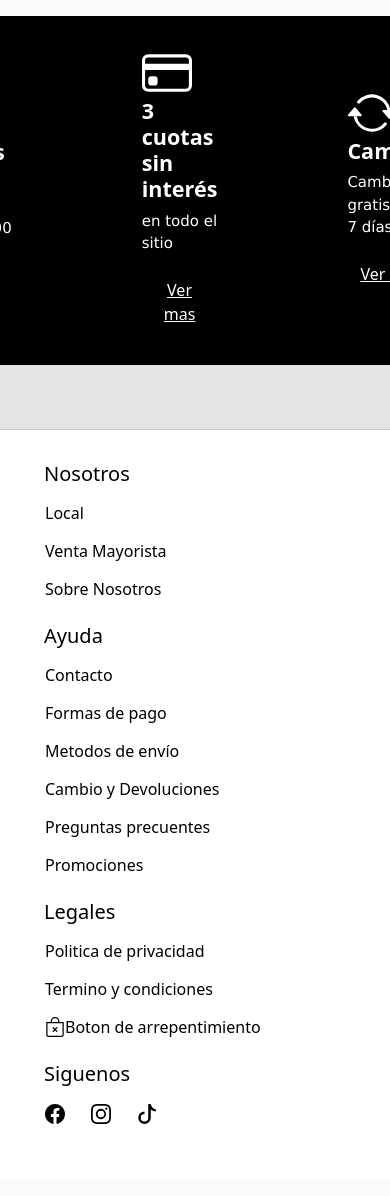
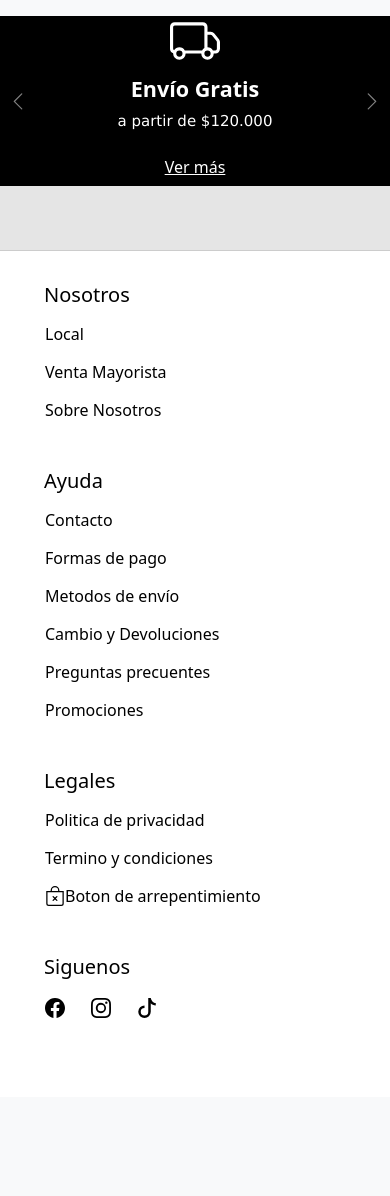
Before and after one commit to DarioMartin3/proyecto_MaidanaPablo_MartinCarlos, a CodeIgniter 4 app: the page made by app/Views/layout.php in a window 390 px wide; the page is wider, and only the part inside the window is pictured. Shown: the part 126-1322 px from the top of that part. After the commit the page ends 1144 px from the top of that part, so only its background shows below. Run offline with PHP 8.4 and a stand-in for CodeIgniter, Linux system fonts and the light colour scheme; the template is opened without the code that fills it, so the values that code supplies are empty; some libraries are stand-ins or nearby versions.

Commit message:
feat(layout): implement footer carousel and responsive design adjustments

```diff
--- a/app/Views/homepage.php
+++ b/app/Views/homepage.php
@@ -11,6 +11,9 @@
         data-bs-ride="carousel"
         data-bs-interval="3000"
       >
+
+
+
         <div class="carousel-indicators">
           <button
             type="button"
--- a/app/Views/layout.php
+++ b/app/Views/layout.php
@@ -117,29 +117,72 @@
     <!--Footer-->
     <footer class="footer mt-auto py-3 bg-body-tertiary">
         <!-- Sección de Arriba-->
-        <div class="footer-top">
+        <div class="footer-top container-fluid">
+            <!-- Carrusel-->
+            <div id="footerCarousel" class="carousel slide " data-bs-ride="carousel">
+                <div class="carousel-inner">
+                    <div class="carousel-item active">
+                        <img src="./assets/img/Iconos_layout/shipping.svg"
+                            alt="Icono Arrepentimiento" width="15" height="15">
+                        <h4>Envío Gratis</h4>
+                        <p>a partir de $120.000</p>
+                        <button type="button" class="btn btn-link">Ver más</button>
+                    </div>
+                    <div class="carousel-item ">
+                        <img src="./assets/img/Iconos_layout/credit-card.svg"
+                            alt="Icono Arrepentimiento" width="15" height="15">
+                        <h4>3 cuotas sin interés</h4>
+                        <p>en todo el sitio</p>
+                        <button type="button" class="btn btn-link">Ver más</button>
+                    </div>
+                    <div class="carousel-item ">
+
+                        <img src="./assets/img/Iconos_layout/returns.svg"
+                            alt="Icono Arrepentimiento" width="15" height="15">
+                        <h4>Cambios?</h4>
+                        <p>Cambio gratis hasta 7 días</p>
+                        <button type="button" class="btn btn-link">Ver más</button>
+                    </div>
+                </div>
+                <!--Botones del carrusel -->
+                <button class="carousel-control-prev" type="button" data-bs-target="#footerCarousel" data-bs-slide="prev">
+                    <span class="carousel-control-prev-icon" aria-hidden="true"></span>
+                    <span class="visually-hidden">Anterior</span>
+                </button>
+                <button class="carousel-control-next" type="button" data-bs-target="#footerCarousel" data-bs-slide="next">
+                    <span class="carousel-control-next-icon" aria-hidden="true"></span>
+                    <span class="visually-hidden">Siguiente</span>
+                </button>
+            </div>
+            <div class="row ">
                 <ul class="list-unstyled d-flex justify-content-start">
                     <li><img src="./assets/img/Iconos_layout/shipping.svg"
                             alt="Icono Arrepentimiento"
                             width="50"
                             height="50">
-                                    <h4>Envío Gratis</h4><p>a partir de $120.000</p>
-                                    <button type="button" class="btn btn-link">Ver mas</button></li>
+                        <h4>Envío Gratis</h4>
+                        <p>a partir de $120.000</p>
+                        <button type="button" class="btn btn-link">Ver mas</button>
+                    </li>
                     <li><img src="./assets/img/Iconos_layout/credit-card.svg"
                             alt="Icono Arrepentimiento"
                             width="50"
                             height="50">
-                                    <h4>3 cuotas sin interés</h4><p>en todo el sitio</p>
-                                    <button type="button" class="btn btn-link">Ver mas</button></li>
+                        <h4>3 cuotas sin interés</h4>
+                        <p>en todo el sitio</p>
+                        <button type="button" class="btn btn-link">Ver mas</button>
+                    </li>
                     <li><img src="./assets/img/Iconos_layout/returns.svg"
                             alt="Icono Arrepentimiento"
                             width="50"
                             height="50">
-                                    <h4>Cambios?</h4><p>Cambio gratis hasta 7 días</p>
-                                    <button type="button" class="btn btn-link">Ver mas</button></li>
+                        <h4>Cambios?</h4>
+                        <p>Cambio gratis hasta 7 días</p>
+                        <button type="button" class="btn btn-link">Ver mas</button>
+                    </li>
                 </ul>
             </div>
-
+        </div>
         <!-- Sección intermedia -->
         <div class="footer-middle">
 
@@ -147,7 +190,7 @@
         <!-- Sección de Abajo -->
         <div class="footer-bottom container-fluid">
             <div class="row ">
-                <div class="col-md-4">
+                <div class="col-12 col-md-4 mb-4">
                     <h5 class="footer-margin-column">Nosotros</h5>
                     <ul class="list-unstyled">
                         <li><button type="button" class="btn btn-link-bottom">Local</button></li>
@@ -155,7 +198,7 @@
                         <li><button type="button" class="btn btn-link-bottom">Sobre Nosotros</button></li>
                     </ul>
                 </div>
-                <div class="col-md-4">
+                <div class="col-12 col-md-4 mb-4">
                     <h5 class="footer-margin-column">Ayuda</h5>
                     <ul class="list-unstyled">
                         <li><button type="button" class="btn btn-link-bottom">Contacto</button></li>
@@ -166,7 +209,7 @@
                         <li><button type="button" class="btn btn-link-bottom">Promociones</button></li>
                     </ul>
                 </div>
-                <div class="col-md-4">
+                <div class="col-12 col-md-4 mb-4">
                     <h5 class="footer-margin-column">Legales</h5>
                     <ul class="list-unstyled ">
                         <li><button type="button" class="btn btn-link-bottom">Politica de privacidad</button></li>
@@ -178,7 +221,7 @@
                                     height="20">Boton de arrepentimiento</button></li>
                     </ul>
                 </div>
-                <div class="col-md-4">
+                <div class="col-12 col-md-4 mb-4">
                     <h5 class="footer-margin-column">Siguenos</h5>
                     <ul class="list-unstyled d-flex justify-content-start">
                         <li><button type="button" class="btn btn-link"><img src="./assets/img/Iconos_layout/facebook.svg" alt="Icono Facebook" width="20" height="20"></button></li>
--- a/assets/css/mystyle.css
+++ b/assets/css/mystyle.css
@@ -113,6 +113,16 @@ h1 {
     filter: invert(1); /* Invierte los colores del SVG */
 }
 
+.footer-top .carousel-inner img {
+    width: 50px; /* Ajusta el ancho de la imagen */
+    height: 50px; /* Ajusta el alto de la imagen */
+    object-fit: contain; /* Asegura que la imagen mantenga su proporción */
+    margin: 0 auto; /* Centra la imagen horizontalmente */
+    max-width: 100%; /* Asegura que la imagen no exceda el ancho del contenedor */
+    height: auto; /* Mantiene la proporción de la imagen */
+    object-fit: contain; /* Ajusta la imagen dentro del contenedor */
+}
+
 .footer-top h4 {
     color: white;
     font-weight: bold;
@@ -144,11 +154,90 @@ h1 {
 .footer-top {
     background-color: #000; /* Fondo negro */
     color: white; /* Texto blanco */
-    padding: 2rem; /* Espaciado interno */
+    padding: 0; /* Espaciado interno */
     display: flex; /* Activa Flexbox */
     flex-direction: column; /* Alinea los elementos en columna */
     align-items: center; /* Centra los elementos horizontalmente */
-    gap: 20px; /* Espaciado entre los elementos */
+    height: 100%;
+}
+
+/* Ocultar el carrusel en pantallas grandes */
+@media (min-width: 900px) {
+    #footerCarousel {
+        display: none; /* Oculta el carrusel en pantallas grandes */
+    }
+
+    .footer-top .row {
+        display: flex; /* Muestra el diseño original en pantallas grandes */
+    }
+}
+
+/* Mostrar el carrusel en pantallas pequeñas */
+@media (max-width: 899px) {
+    .footer-top .row {
+        display: none; /* Oculta el diseño original en pantallas pequeñas */
+    }
+
+    #footerCarousel {
+        display: block; /* Muestra el carrusel en pantallas pequeñas */
+    }
+}
+
+#footerCarousel {
+    width: 100%; /* Asegura que el carrusel ocupe todo el ancho */
+    height: 100%; /* Asegura que el carrusel ocupe todo el alto */
+}
+
+#footerCarousel .carousel-item {
+    display: none; /* Oculta todos los elementos por defecto */
+}
+
+#footerCarousel .carousel-item.active {
+    display: flex; /* Activa Flexbox */
+    flex-direction: column; /* Alinea los elementos en columna */
+    justify-content: center; /* Centra el contenido verticalmente */
+    align-items: center; /* Centra el contenido horizontalmente */
+    height: 100%; /* Asegura que cada elemento ocupe todo el alto del carrusel */
+    text-align: center; /* Centra el texto */
+}
+
+#footerCarousel .carousel-inner {
+    width: 100%; /* Asegura que los elementos internos ocupen todo el ancho */
+    height: 100%; /* Asegura que los elementos internos ocupen todo el alto */
+}
+
+
+#footerCarousel .carousel-item img {
+    max-width: 100px; /* Ajusta el tamaño máximo de las imágenes */
+    height: auto; /* Mantiene la proporción de las imágenes */
+    margin-bottom: 10px; /* Espaciado debajo de la imagen */
+}
+
+#footerCarousel .carousel-control-prev,
+#footerCarousel .carousel-control-next {
+    position: absolute; /* Posiciona los botones dentro del carrusel */
+    top: 50%; /* Centra verticalmente los botones */
+    transform: translateY(-50%); /* Ajusta el centrado vertical */
+    width: auto; /* Ajusta el ancho del botón */
+    height: auto; /* Ajusta el alto del botón */
+    padding: 0.5rem; /* Ajusta el padding del botón */
+    background: none; /* Elimina el fondo predeterminado */
+    border: none; /* Elimina cualquier borde */
+}
+
+#footerCarousel .carousel-control-prev {
+    left: 0; /* Pega el botón izquierdo al borde izquierdo */
+}
+
+#footerCarousel .carousel-control-next {
+    right: 0; /* Pega el botón derecho al borde derecho */
+}
+
+#footerCarousel .carousel-control-prev-icon,
+#footerCarousel .carousel-control-next-icon {
+    width: 20px; /* Ajusta el ancho del ícono */
+    height: 20px; /* Ajusta el alto del ícono */
+    background-size: 100%; /* Asegura que el ícono ocupe todo el espacio disponible */
 }
 
   .footer-middle {
@@ -164,3 +253,7 @@ h1 {
     border-top: 1px solid #ccc;
     margin: 0%;
   }
+
+  .list-unstyled.d-flex.justify-content-start {
+    flex-wrap: wrap; /* Permite que los elementos se ajusten en varias filas */
+}
```
Lines whose indentation alone changed are shown as unchanged.
